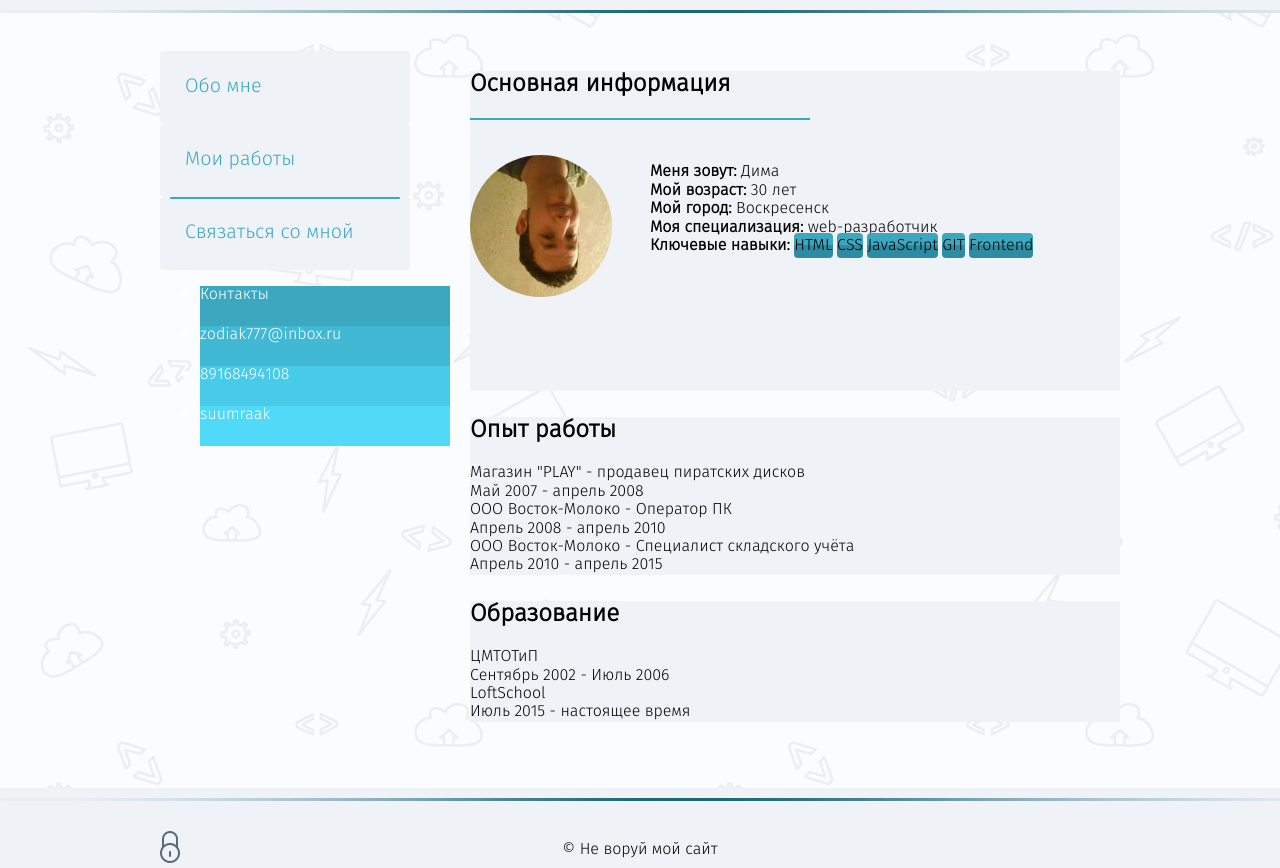
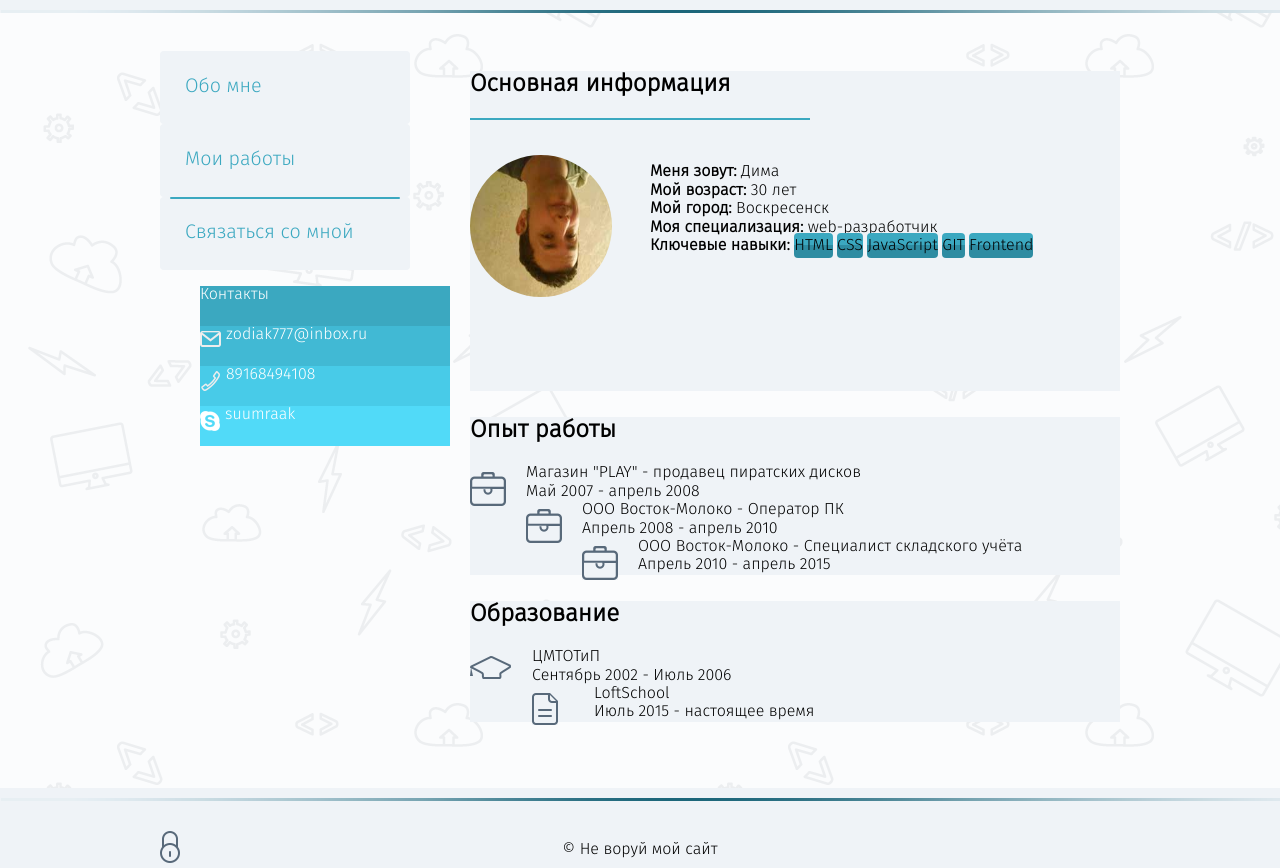
Before and after one commit to suumraak/port, a website: page src/index.html in a window 1280 px wide. Shown: the part 107-975 px from the top of the page. Drawn offline with nearby package versions, Linux system fonts and the light colour scheme.

Commit message:
Добавил псевдоэлементы

```diff
--- a/src/css/main.css
+++ b/src/css/main.css
@@ -125,6 +125,7 @@ body {
 	height: 40px;
 	width: 250px;
 	color: white;
+	list-style-type: none;
 }
 
 .contact_item {
@@ -135,12 +136,45 @@ body {
 background-color: #41b9d4;
 }
 
+.contact_item_mail:before {
+	background: url(spritesheet.png) -71px -144px;
+	content: "";
+	float: left;
+	margin-top: 5px;
+	margin-right: 5px;
+	display: block;
+	height: 16px;
+	width: 21px;
+}
+
 .contact_item_phone {
 	background-color: #48cbe8;
 }
 
+.contact_item_phone:before {
+	background: url(spritesheet.png) -112px -144px;
+	content: "";
+	float: left;
+	margin-top: 5px;
+	margin-right: 5px;
+	display: block;
+	height: 20px;
+	width: 21px;
+}
+
 .contact_item_skype {
 	background-color: #51daf8;
+}
+
+.contact_item_skype:before {
+	background: url(spritesheet.png) -152px -144px;
+	content: "";
+	float: left;
+	margin-top: 5px;
+	margin-right: 5px;
+	display: block;
+	height: 20px;
+	width: 20px;
 }
 
 .contact_items {
@@ -156,10 +190,6 @@ background-color: #41b9d4;
 
 .contact_items li a:hover {
 	text-decoration: underline;
-}
-
-.contact_item:before {
-	background: url(img/.lock.png);
 }
 
 /*КОНТЕНТ*/
@@ -219,6 +249,41 @@ background-color: #41b9d4;
 	font-weight: bold;
 }
 
+/*Опыт работы*/
+.exp:before {
+	background: url(spritesheet.png) -10px -10px;
+	content: "";
+	float: left;
+	margin-top: 8px;
+	margin-right: 20px;
+	display: block;
+	height: 34px;
+	width: 36px;
+}
+
+/*Образование*/
+.hat:before {
+	background: url(spritesheet.png) -10px -144px;
+	content: "";
+	float: left;
+	margin-top: 8px;
+	margin-right: 20px;
+	display: block;
+	height: 34px;
+	width: 42px;
+}
+
+.doc:before {
+	background: url(spritesheet.png) -66px -10px;
+	content: "";
+	float: left;
+	margin-top: 8px;
+	margin-right: 20px;
+	display: block;
+	height: 34px;
+	width: 42px;
+}
+
 /*ФУТЕР*/
 .main_footer {
 	position: relative;
--- a/src/index.html
+++ b/src/index.html
@@ -54,7 +54,7 @@
                         <div class="nav_item"><a href="#">Обо мне</a></div>
 
                         <div class="nav_item"><a href="#">Мои работы</a><div class="line2"></div></div>
-                        <div class="nav_item"><a href="#">Связаться со мной</a></div>
+                        <div class="nav_item"><a href="#" class="grey">Связаться со мной</a></div>
                     </div>
                 </nav>
 
@@ -116,8 +116,10 @@
                     <h2>Опыт работы</h2>
                     <div class="line"></div>
                     <div class="exp">
+                       <div class="exp_inner">
                         <div class="exp_title">Магазин "PLAY" - продавец пиратских дисков</div>
                         <div class="exp_age">Май 2007 - апрель 2008</div>
+                        </div>
                     </div>
                     <div class="exp">
                         <div class="exp_title">ООО Восток-Молоко - Оператор ПК</div>
@@ -133,11 +135,11 @@
                 <div class="main_content_block">
                     <h2>Образование</h2>
                     <div class="line"></div>
-                    <div class="education">
+                    <div class="education hat">
                         <div class="edu_title">ЦМТОТиП</div>
                         <div class="edu_age">Сентябрь 2002 - Июль 2006</div>
                     </div>
-                    <div class="education">
+                    <div class="education doc">
                         <div class="edu_title">LoftSchool</div>
                         <div class="edu_age">Июль 2015 - настоящее время</div>
                     </div>
```
